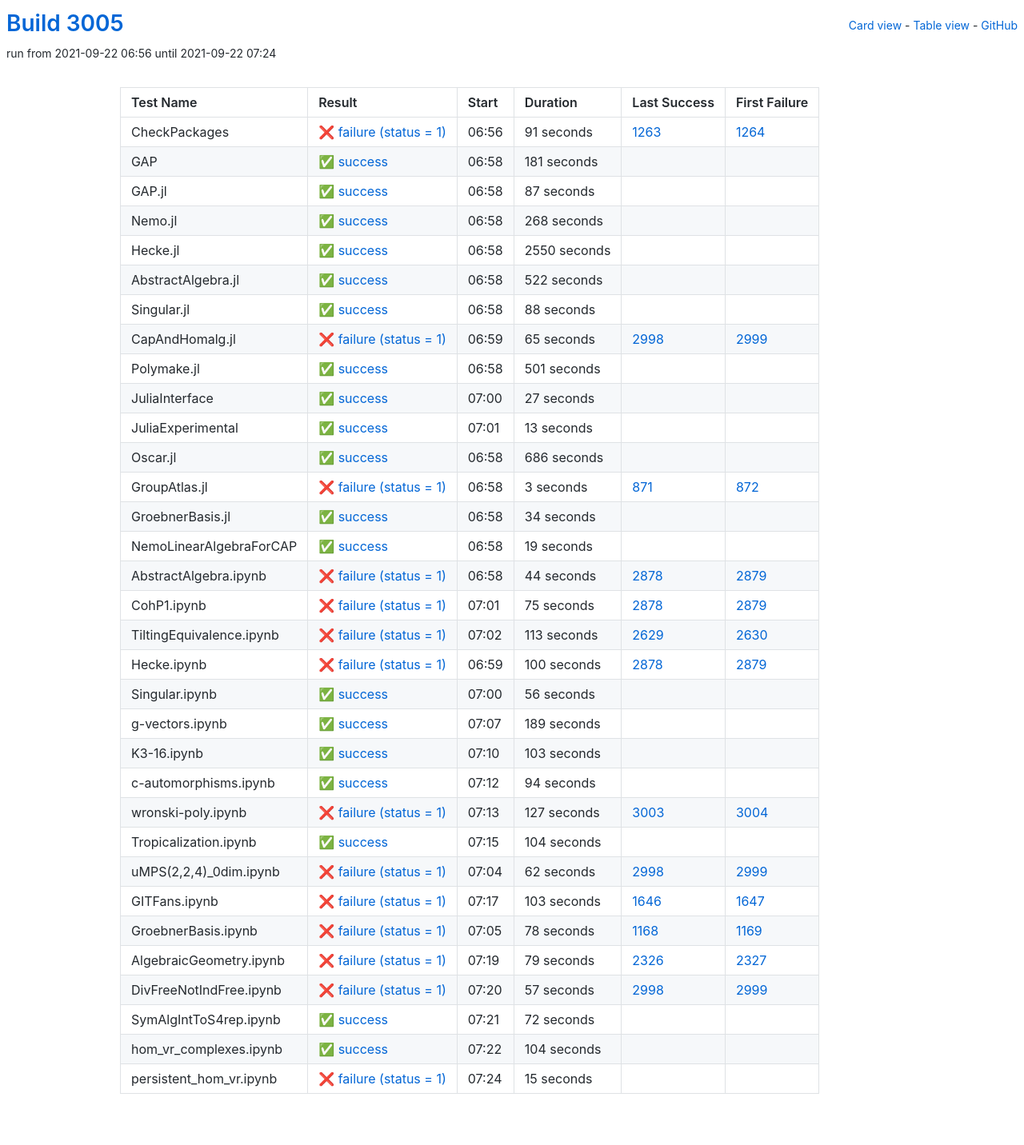
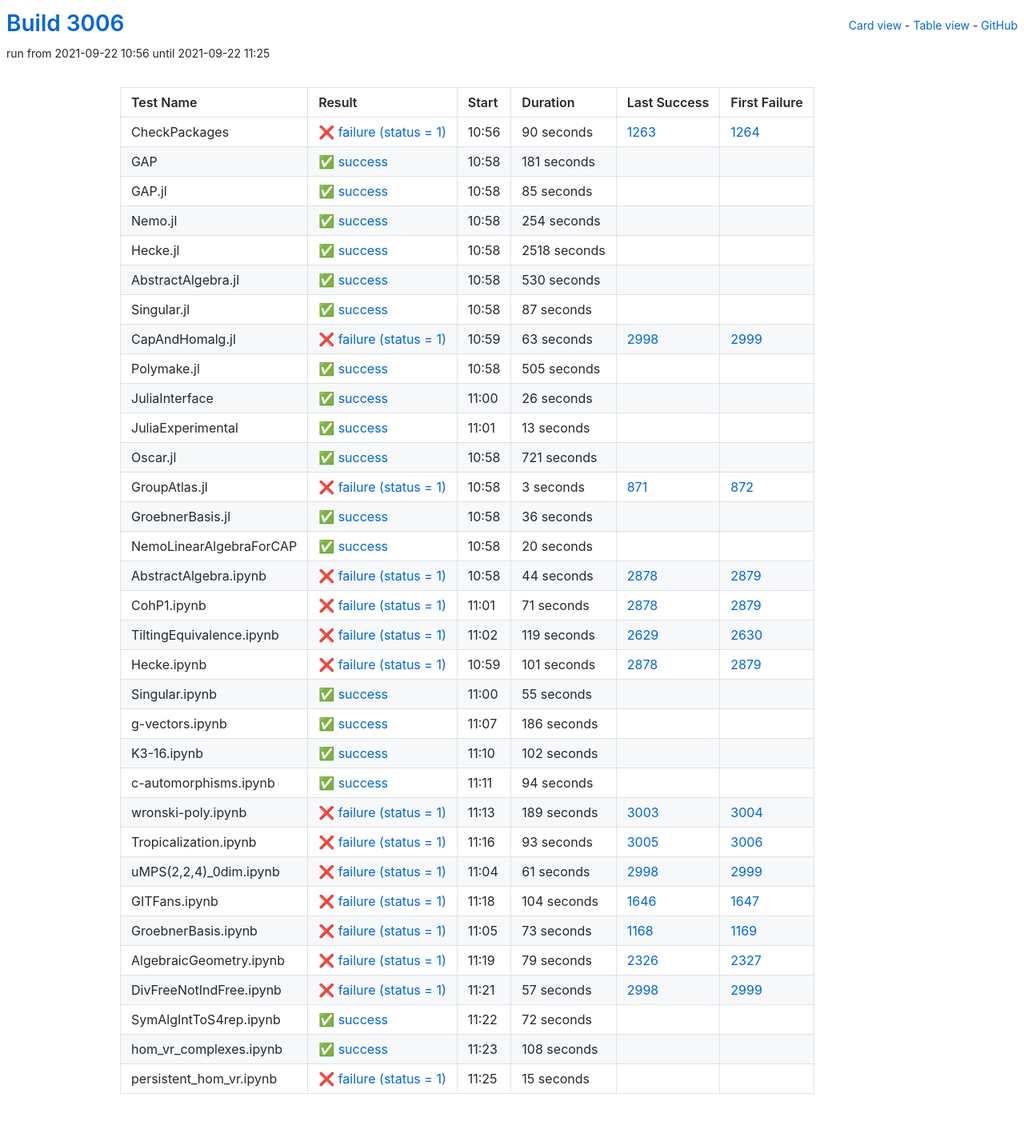
Before and after one commit to oscar-system/oscar-ci-status-stable, a Jekyll site: the page built from table.html, in a window 1280 px wide. Shown: the whole page at 80% size. Built offline with Jekyll 4.4.1, drawn with Linux system fonts in a browser that asks for light colours.

Commit message:
Build #3006

```diff
--- a/_data/ci.yml
+++ b/_data/ci.yml
@@ -1,6 +1,6 @@
 ---
-build: 3005
-build_url: https://oscarci.mathematik.uni-kl.de/job/oscar-stable/3005/
+build: 3006
+build_url: https://oscarci.mathematik.uni-kl.de/job/oscar-stable/3006/
 job: oscar-stable
 organization: oscar-system
 repo: oscar-ci-status-stable
@@ -8,20 +8,20 @@ repourl: https://github.com/oscar-system/oscar-ci-status-stable
 tests:
 - name: CheckPackages
   id: checkpackages
-  log: https://oscarci.mathematik.uni-kl.de/job/oscar-stable/3005/artifact/logs/build-3005/CheckPackages.log
-  start: 2021-09-22 06:56
+  log: https://oscarci.mathematik.uni-kl.de/job/oscar-stable/3006/artifact/logs/build-3006/CheckPackages.log
+  start: 2021-09-22 10:56
   success: false
   exitcode: 1
   status: failure
-  duration: 91
+  duration: 90
   last_success: 1263
   last_success_url: https://oscarci.mathematik.uni-kl.de/job/oscar-stable/1263/
   first_failure: 1264
   first_failure_url: https://oscarci.mathematik.uni-kl.de/job/oscar-stable/1264/
 - name: GAP
   id: gap
-  log: https://oscarci.mathematik.uni-kl.de/job/oscar-stable/3005/artifact/logs/build-3005/GAP.log
-  start: 2021-09-22 06:58
+  log: https://oscarci.mathematik.uni-kl.de/job/oscar-stable/3006/artifact/logs/build-3006/GAP.log
+  start: 2021-09-22 10:58
   success: true
   exitcode: 0
   status: success
@@ -32,8 +32,56 @@ tests:
   first_failure_url:
 - name: GAP.jl
   id: gap-jl
-  log: https://oscarci.mathematik.uni-kl.de/job/oscar-stable/3005/artifact/logs/build-3005/GAP.jl.log
-  start: 2021-09-22 06:58
+  log: https://oscarci.mathematik.uni-kl.de/job/oscar-stable/3006/artifact/logs/build-3006/GAP.jl.log
+  start: 2021-09-22 10:58
+  success: true
+  exitcode: 0
+  status: success
+  duration: 85
+  last_success: false
+  last_success_url:
+  first_failure: false
+  first_failure_url:
+- name: Nemo.jl
+  id: nemo-jl
+  log: https://oscarci.mathematik.uni-kl.de/job/oscar-stable/3006/artifact/logs/build-3006/Nemo.jl.log
+  start: 2021-09-22 10:58
+  success: true
+  exitcode: 0
+  status: success
+  duration: 254
+  last_success: false
+  last_success_url:
+  first_failure: false
+  first_failure_url:
+- name: Hecke.jl
+  id: hecke-jl
+  log: https://oscarci.mathematik.uni-kl.de/job/oscar-stable/3006/artifact/logs/build-3006/Hecke.jl.log
+  start: 2021-09-22 10:58
+  success: true
+  exitcode: 0
+  status: success
+  duration: 2518
+  last_success: false
+  last_success_url:
+  first_failure: false
+  first_failure_url:
+- name: AbstractAlgebra.jl
+  id: abstractalgebra-jl
+  log: https://oscarci.mathematik.uni-kl.de/job/oscar-stable/3006/artifact/logs/build-3006/AbstractAlgebra.jl.log
+  start: 2021-09-22 10:58
+  success: true
+  exitcode: 0
+  status: success
+  duration: 530
+  last_success: false
+  last_success_url:
+  first_failure: false
+  first_failure_url:
+- name: Singular.jl
+  id: singular-jl
+  log: https://oscarci.mathematik.uni-kl.de/job/oscar-stable/3006/artifact/logs/build-3006/Singular.jl.log
+  start: 2021-09-22 10:58
   success: true
   exitcode: 0
   status: success
@@ -42,94 +90,46 @@ tests:
   last_success_url:
   first_failure: false
   first_failure_url:
-- name: Nemo.jl
-  id: nemo-jl
-  log: https://oscarci.mathematik.uni-kl.de/job/oscar-stable/3005/artifact/logs/build-3005/Nemo.jl.log
-  start: 2021-09-22 06:58
-  success: true
-  exitcode: 0
-  status: success
-  duration: 268
-  last_success: false
-  last_success_url:
-  first_failure: false
-  first_failure_url:
-- name: Hecke.jl
-  id: hecke-jl
-  log: https://oscarci.mathematik.uni-kl.de/job/oscar-stable/3005/artifact/logs/build-3005/Hecke.jl.log
-  start: 2021-09-22 06:58
-  success: true
-  exitcode: 0
-  status: success
-  duration: 2550
-  last_success: false
-  last_success_url:
-  first_failure: false
-  first_failure_url:
-- name: AbstractAlgebra.jl
-  id: abstractalgebra-jl
-  log: https://oscarci.mathematik.uni-kl.de/job/oscar-stable/3005/artifact/logs/build-3005/AbstractAlgebra.jl.log
-  start: 2021-09-22 06:58
-  success: true
-  exitcode: 0
-  status: success
-  duration: 522
-  last_success: false
-  last_success_url:
-  first_failure: false
-  first_failure_url:
-- name: Singular.jl
-  id: singular-jl
-  log: https://oscarci.mathematik.uni-kl.de/job/oscar-stable/3005/artifact/logs/build-3005/Singular.jl.log
-  start: 2021-09-22 06:58
-  success: true
-  exitcode: 0
-  status: success
-  duration: 88
-  last_success: false
-  last_success_url:
-  first_failure: false
-  first_failure_url:
 - name: CapAndHomalg.jl
   id: capandhomalg-jl
-  log: https://oscarci.mathematik.uni-kl.de/job/oscar-stable/3005/artifact/logs/build-3005/CapAndHomalg.jl.log
-  start: 2021-09-22 06:59
+  log: https://oscarci.mathematik.uni-kl.de/job/oscar-stable/3006/artifact/logs/build-3006/CapAndHomalg.jl.log
+  start: 2021-09-22 10:59
   success: false
   exitcode: 1
   status: failure
-  duration: 65
+  duration: 63
   last_success: 2998
   last_success_url: https://oscarci.mathematik.uni-kl.de/job/oscar-stable/2998/
   first_failure: 2999
   first_failure_url: https://oscarci.mathematik.uni-kl.de/job/oscar-stable/2999/
 - name: Polymake.jl
   id: polymake-jl
-  log: https://oscarci.mathematik.uni-kl.de/job/oscar-stable/3005/artifact/logs/build-3005/Polymake.jl.log
-  start: 2021-09-22 06:58
+  log: https://oscarci.mathematik.uni-kl.de/job/oscar-stable/3006/artifact/logs/build-3006/Polymake.jl.log
+  start: 2021-09-22 10:58
   success: true
   exitcode: 0
   status: success
-  duration: 501
+  duration: 505
   last_success: false
   last_success_url:
   first_failure: false
   first_failure_url:
 - name: JuliaInterface
   id: juliainterface
-  log: https://oscarci.mathematik.uni-kl.de/job/oscar-stable/3005/artifact/logs/build-3005/JuliaInterface.log
-  start: 2021-09-22 07:00
+  log: https://oscarci.mathematik.uni-kl.de/job/oscar-stable/3006/artifact/logs/build-3006/JuliaInterface.log
+  start: 2021-09-22 11:00
   success: true
   exitcode: 0
   status: success
-  duration: 27
+  duration: 26
   last_success: false
   last_success_url:
   first_failure: false
   first_failure_url:
 - name: JuliaExperimental
   id: juliaexperimental
-  log: https://oscarci.mathematik.uni-kl.de/job/oscar-stable/3005/artifact/logs/build-3005/JuliaExperimental.log
-  start: 2021-09-22 07:01
+  log: https://oscarci.mathematik.uni-kl.de/job/oscar-stable/3006/artifact/logs/build-3006/JuliaExperimental.log
+  start: 2021-09-22 11:01
   success: true
   exitcode: 0
   status: success
@@ -140,20 +140,20 @@ tests:
   first_failure_url:
 - name: Oscar.jl
   id: oscar-jl
-  log: https://oscarci.mathematik.uni-kl.de/job/oscar-stable/3005/artifact/logs/build-3005/Oscar.jl.log
-  start: 2021-09-22 06:58
+  log: https://oscarci.mathematik.uni-kl.de/job/oscar-stable/3006/artifact/logs/build-3006/Oscar.jl.log
+  start: 2021-09-22 10:58
   success: true
   exitcode: 0
   status: success
-  duration: 686
+  duration: 721
   last_success: false
   last_success_url:
   first_failure: false
   first_failure_url:
 - name: GroupAtlas.jl
   id: groupatlas-jl
-  log: https://oscarci.mathematik.uni-kl.de/job/oscar-stable/3005/artifact/logs/build-3005/GroupAtlas.jl.log
-  start: 2021-09-22 06:58
+  log: https://oscarci.mathematik.uni-kl.de/job/oscar-stable/3006/artifact/logs/build-3006/GroupAtlas.jl.log
+  start: 2021-09-22 10:58
   success: false
   exitcode: 1
   status: failure
@@ -164,32 +164,32 @@ tests:
   first_failure_url: https://oscarci.mathematik.uni-kl.de/job/oscar-stable/872/
 - name: GroebnerBasis.jl
   id: groebnerbasis-jl
-  log: https://oscarci.mathematik.uni-kl.de/job/oscar-stable/3005/artifact/logs/build-3005/GroebnerBasis.jl.log
-  start: 2021-09-22 06:58
+  log: https://oscarci.mathematik.uni-kl.de/job/oscar-stable/3006/artifact/logs/build-3006/GroebnerBasis.jl.log
+  start: 2021-09-22 10:58
   success: true
   exitcode: 0
   status: success
-  duration: 34
+  duration: 36
   last_success: false
   last_success_url:
   first_failure: false
   first_failure_url:
 - name: NemoLinearAlgebraForCAP
   id: nemolinearalgebraforcap
-  log: https://oscarci.mathematik.uni-kl.de/job/oscar-stable/3005/artifact/logs/build-3005/NemoLinearAlgebraForCAP.log
-  start: 2021-09-22 06:58
+  log: https://oscarci.mathematik.uni-kl.de/job/oscar-stable/3006/artifact/logs/build-3006/NemoLinearAlgebraForCAP.log
+  start: 2021-09-22 10:58
   success: true
   exitcode: 0
   status: success
-  duration: 19
+  duration: 20
   last_success: false
   last_success_url:
   first_failure: false
   first_failure_url:
 - name: AbstractAlgebra.ipynb
   id: abstractalgebra-ipynb
-  log: https://oscarci.mathematik.uni-kl.de/job/oscar-stable/3005/artifact/logs/build-3005/AbstractAlgebra.ipynb.log
-  start: 2021-09-22 06:58
+  log: https://oscarci.mathematik.uni-kl.de/job/oscar-stable/3006/artifact/logs/build-3006/AbstractAlgebra.ipynb.log
+  start: 2021-09-22 10:58
   success: false
   exitcode: 1
   status: failure
@@ -200,80 +200,80 @@ tests:
   first_failure_url: https://oscarci.mathematik.uni-kl.de/job/oscar-stable/2879/
 - name: CohP1.ipynb
   id: cohp1-ipynb
-  log: https://oscarci.mathematik.uni-kl.de/job/oscar-stable/3005/artifact/logs/build-3005/CohP1.ipynb.log
-  start: 2021-09-22 07:01
+  log: https://oscarci.mathematik.uni-kl.de/job/oscar-stable/3006/artifact/logs/build-3006/CohP1.ipynb.log
+  start: 2021-09-22 11:01
   success: false
   exitcode: 1
   status: failure
-  duration: 75
+  duration: 71
   last_success: 2878
   last_success_url: https://oscarci.mathematik.uni-kl.de/job/oscar-stable/2878/
   first_failure: 2879
   first_failure_url: https://oscarci.mathematik.uni-kl.de/job/oscar-stable/2879/
 - name: TiltingEquivalence.ipynb
   id: tiltingequivalence-ipynb
-  log: https://oscarci.mathematik.uni-kl.de/job/oscar-stable/3005/artifact/logs/build-3005/TiltingEquivalence.ipynb.log
-  start: 2021-09-22 07:02
+  log: https://oscarci.mathematik.uni-kl.de/job/oscar-stable/3006/artifact/logs/build-3006/TiltingEquivalence.ipynb.log
+  start: 2021-09-22 11:02
   success: false
   exitcode: 1
   status: failure
-  duration: 113
+  duration: 119
   last_success: 2629
   last_success_url: https://oscarci.mathematik.uni-kl.de/job/oscar-stable/2629/
   first_failure: 2630
   first_failure_url: https://oscarci.mathematik.uni-kl.de/job/oscar-stable/2630/
 - name: Hecke.ipynb
   id: hecke-ipynb
-  log: https://oscarci.mathematik.uni-kl.de/job/oscar-stable/3005/artifact/logs/build-3005/Hecke.ipynb.log
-  start: 2021-09-22 06:59
+  log: https://oscarci.mathematik.uni-kl.de/job/oscar-stable/3006/artifact/logs/build-3006/Hecke.ipynb.log
+  start: 2021-09-22 10:59
   success: false
   exitcode: 1
   status: failure
-  duration: 100
+  duration: 101
   last_success: 2878
   last_success_url: https://oscarci.mathematik.uni-kl.de/job/oscar-stable/2878/
   first_failure: 2879
   first_failure_url: https://oscarci.mathematik.uni-kl.de/job/oscar-stable/2879/
 - name: Singular.ipynb
   id: singular-ipynb
-  log: https://oscarci.mathematik.uni-kl.de/job/oscar-stable/3005/artifact/logs/build-3005/Singular.ipynb.log
-  start: 2021-09-22 07:00
+  log: https://oscarci.mathematik.uni-kl.de/job/oscar-stable/3006/artifact/logs/build-3006/Singular.ipynb.log
+  start: 2021-09-22 11:00
   success: true
   exitcode: 0
   status: success
-  duration: 56
+  duration: 55
   last_success: false
   last_success_url:
   first_failure: false
   first_failure_url:
 - name: g-vectors.ipynb
   id: g-vectors-ipynb
-  log: https://oscarci.mathematik.uni-kl.de/job/oscar-stable/3005/artifact/logs/build-3005/g-vectors.ipynb.log
-  start: 2021-09-22 07:07
+  log: https://oscarci.mathematik.uni-kl.de/job/oscar-stable/3006/artifact/logs/build-3006/g-vectors.ipynb.log
+  start: 2021-09-22 11:07
   success: true
   exitcode: 0
   status: success
-  duration: 189
+  duration: 186
   last_success: false
   last_success_url:
   first_failure: false
   first_failure_url:
 - name: K3-16.ipynb
   id: k3-16-ipynb
-  log: https://oscarci.mathematik.uni-kl.de/job/oscar-stable/3005/artifact/logs/build-3005/K3-16.ipynb.log
-  start: 2021-09-22 07:10
+  log: https://oscarci.mathematik.uni-kl.de/job/oscar-stable/3006/artifact/logs/build-3006/K3-16.ipynb.log
+  start: 2021-09-22 11:10
   success: true
   exitcode: 0
   status: success
-  duration: 103
+  duration: 102
   last_success: false
   last_success_url:
   first_failure: false
   first_failure_url:
 - name: c-automorphisms.ipynb
   id: c-automorphisms-ipynb
-  log: https://oscarci.mathematik.uni-kl.de/job/oscar-stable/3005/artifact/logs/build-3005/c-automorphisms.ipynb.log
-  start: 2021-09-22 07:12
+  log: https://oscarci.mathematik.uni-kl.de/job/oscar-stable/3006/artifact/logs/build-3006/c-automorphisms.ipynb.log
+  start: 2021-09-22 11:11
   success: true
   exitcode: 0
   status: success
@@ -284,68 +284,68 @@ tests:
   first_failure_url:
 - name: wronski-poly.ipynb
   id: wronski-poly-ipynb
-  log: https://oscarci.mathematik.uni-kl.de/job/oscar-stable/3005/artifact/logs/build-3005/wronski-poly.ipynb.log
-  start: 2021-09-22 07:13
+  log: https://oscarci.mathematik.uni-kl.de/job/oscar-stable/3006/artifact/logs/build-3006/wronski-poly.ipynb.log
+  start: 2021-09-22 11:13
   success: false
   exitcode: 1
   status: failure
-  duration: 127
+  duration: 189
   last_success: 3003
   last_success_url: https://oscarci.mathematik.uni-kl.de/job/oscar-stable/3003/
   first_failure: 3004
   first_failure_url: https://oscarci.mathematik.uni-kl.de/job/oscar-stable/3004/
 - name: Tropicalization.ipynb
   id: tropicalization-ipynb
-  log: https://oscarci.mathematik.uni-kl.de/job/oscar-stable/3005/artifact/logs/build-3005/Tropicalization.ipynb.log
-  start: 2021-09-22 07:15
-  success: true
-  exitcode: 0
-  status: success
-  duration: 104
-  last_success: false
-  last_success_url:
-  first_failure: false
-  first_failure_url:
-- name: uMPS(2,2,4)_0dim.ipynb
-  id: umps-2-2-4-0dim-ipynb
-  log: https://oscarci.mathematik.uni-kl.de/job/oscar-stable/3005/artifact/logs/build-3005/uMPS-2-2-4-_0dim.ipynb.log
-  start: 2021-09-22 07:04
+  log: https://oscarci.mathematik.uni-kl.de/job/oscar-stable/3006/artifact/logs/build-3006/Tropicalization.ipynb.log
+  start: 2021-09-22 11:16
   success: false
   exitcode: 1
   status: failure
-  duration: 62
+  duration: 93
+  last_success: 3005
+  last_success_url: https://oscarci.mathematik.uni-kl.de/job/oscar-stable/3005/
+  first_failure: 3006
+  first_failure_url: https://oscarci.mathematik.uni-kl.de/job/oscar-stable/3006/
+- name: uMPS(2,2,4)_0dim.ipynb
+  id: umps-2-2-4-0dim-ipynb
+  log: https://oscarci.mathematik.uni-kl.de/job/oscar-stable/3006/artifact/logs/build-3006/uMPS-2-2-4-_0dim.ipynb.log
+  start: 2021-09-22 11:04
+  success: false
+  exitcode: 1
+  status: failure
+  duration: 61
   last_success: 2998
   last_success_url: https://oscarci.mathematik.uni-kl.de/job/oscar-stable/2998/
   first_failure: 2999
   first_failure_url: https://oscarci.mathematik.uni-kl.de/job/oscar-stable/2999/
 - name: GITFans.ipynb
   id: gitfans-ipynb
-  log: https://oscarci.mathematik.uni-kl.de/job/oscar-stable/3005/artifact/logs/build-3005/GITFans.ipynb.log
-  start: 2021-09-22 07:17
+  log: https://oscarci.mathematik.uni-kl.de/job/oscar-stable/3006/artifact/logs/build-3006/GITFans.ipynb.log
+  start: 2021-09-22 11:18
   success: false
   exitcode: 1
   status: failure
-  duration: 103
+  duration: 104
   last_success: 1646
   last_success_url: https://oscarci.mathematik.uni-kl.de/job/oscar-stable/1646/
   first_failure: 1647
   first_failure_url: https://oscarci.mathematik.uni-kl.de/job/oscar-stable/1647/
 - name: GroebnerBasis.ipynb
   id: groebnerbasis-ipynb
-  log: https://oscarci.mathematik.uni-kl.de/job/oscar-stable/3005/artifact/logs/build-3005/GroebnerBasis.ipynb.log
-  start: 2021-09-22 07:05
+  log: https://oscarci.mathematik.uni-kl.de/job/oscar-stable/3006/artifact/logs/build-3006/GroebnerBasis.ipynb.log
+  start: 2021-09-22 11:05
   success: false
   exitcode: 1
   status: failure
-  duration: 78
+  duration: 73
   last_success: 1168
   last_success_url: https://oscarci.mathematik.uni-kl.de/job/oscar-stable/1168/
   first_failure: 1169
   first_failure_url: https://oscarci.mathematik.uni-kl.de/job/oscar-stable/1169/
 - name: AlgebraicGeometry.ipynb
   id: algebraicgeometry-ipynb
-  log: https://oscarci.mathematik.uni-kl.de/job/oscar-stable/3005/artifact/logs/build-3005/AlgebraicGeometry.ipynb.log
-  start: 2021-09-22 07:19
+  log: https://oscarci.mathematik.uni-kl.de/job/oscar-stable/3006/artifact/logs/build-3006/AlgebraicGeometry.ipynb.log
+  start: 2021-09-22 11:19
   success: false
   exitcode: 1
   status: failure
@@ -356,8 +356,8 @@ tests:
   first_failure_url: https://oscarci.mathematik.uni-kl.de/job/oscar-stable/2327/
 - name: DivFreeNotIndFree.ipynb
   id: divfreenotindfree-ipynb
-  log: https://oscarci.mathematik.uni-kl.de/job/oscar-stable/3005/artifact/logs/build-3005/DivFreeNotIndFree.ipynb.log
-  start: 2021-09-22 07:20
+  log: https://oscarci.mathematik.uni-kl.de/job/oscar-stable/3006/artifact/logs/build-3006/DivFreeNotIndFree.ipynb.log
+  start: 2021-09-22 11:21
   success: false
   exitcode: 1
   status: failure
@@ -368,8 +368,8 @@ tests:
   first_failure_url: https://oscarci.mathematik.uni-kl.de/job/oscar-stable/2999/
 - name: SymAlgIntToS4rep.ipynb
   id: symalginttos4rep-ipynb
-  log: https://oscarci.mathematik.uni-kl.de/job/oscar-stable/3005/artifact/logs/build-3005/SymAlgIntToS4rep.ipynb.log
-  start: 2021-09-22 07:21
+  log: https://oscarci.mathematik.uni-kl.de/job/oscar-stable/3006/artifact/logs/build-3006/SymAlgIntToS4rep.ipynb.log
+  start: 2021-09-22 11:22
   success: true
   exitcode: 0
   status: success
@@ -380,20 +380,20 @@ tests:
   first_failure_url:
 - name: hom_vr_complexes.ipynb
   id: hom-vr-complexes-ipynb
-  log: https://oscarci.mathematik.uni-kl.de/job/oscar-stable/3005/artifact/logs/build-3005/hom_vr_complexes.ipynb.log
-  start: 2021-09-22 07:22
+  log: https://oscarci.mathematik.uni-kl.de/job/oscar-stable/3006/artifact/logs/build-3006/hom_vr_complexes.ipynb.log
+  start: 2021-09-22 11:23
   success: true
   exitcode: 0
   status: success
-  duration: 104
+  duration: 108
   last_success: false
   last_success_url:
   first_failure: false
   first_failure_url:
 - name: persistent_hom_vr.ipynb
   id: persistent-hom-vr-ipynb
-  log: https://oscarci.mathematik.uni-kl.de/job/oscar-stable/3005/artifact/logs/build-3005/persistent_hom_vr.ipynb.log
-  start: 2021-09-22 07:24
+  log: https://oscarci.mathematik.uni-kl.de/job/oscar-stable/3006/artifact/logs/build-3006/persistent_hom_vr.ipynb.log
+  start: 2021-09-22 11:25
   success: false
   exitcode: 1
   status: failure
```
Also changed, not shown: README.md.
